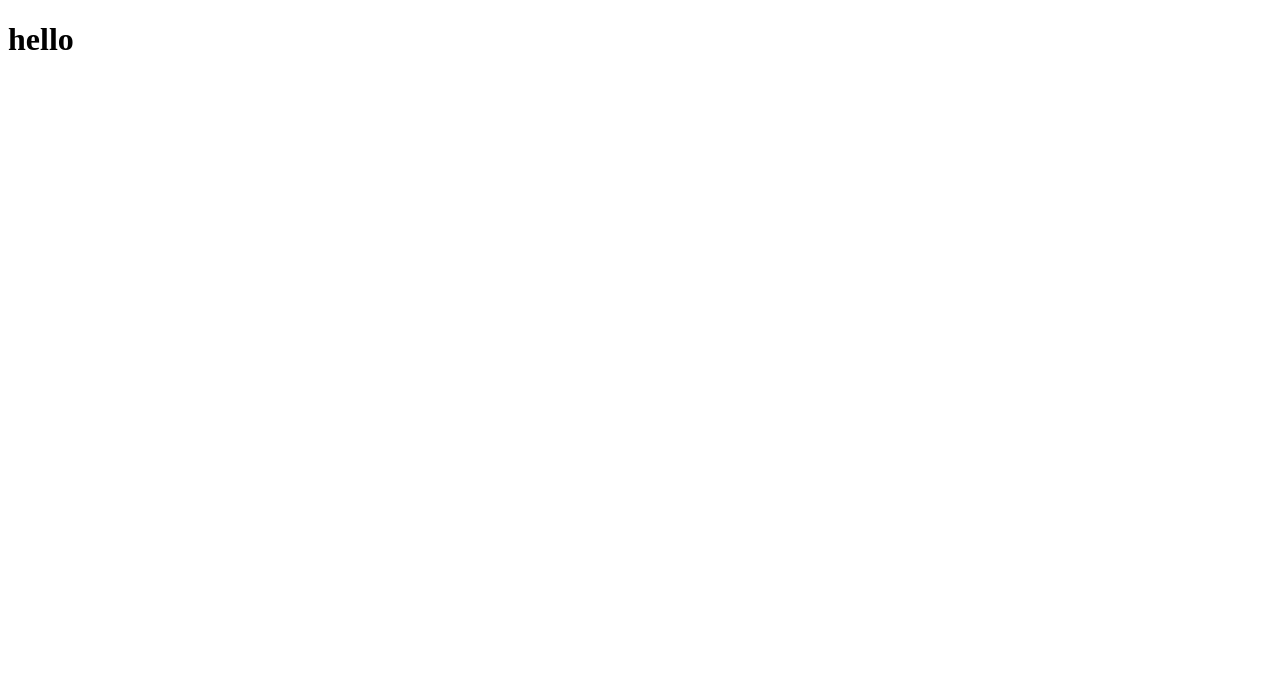
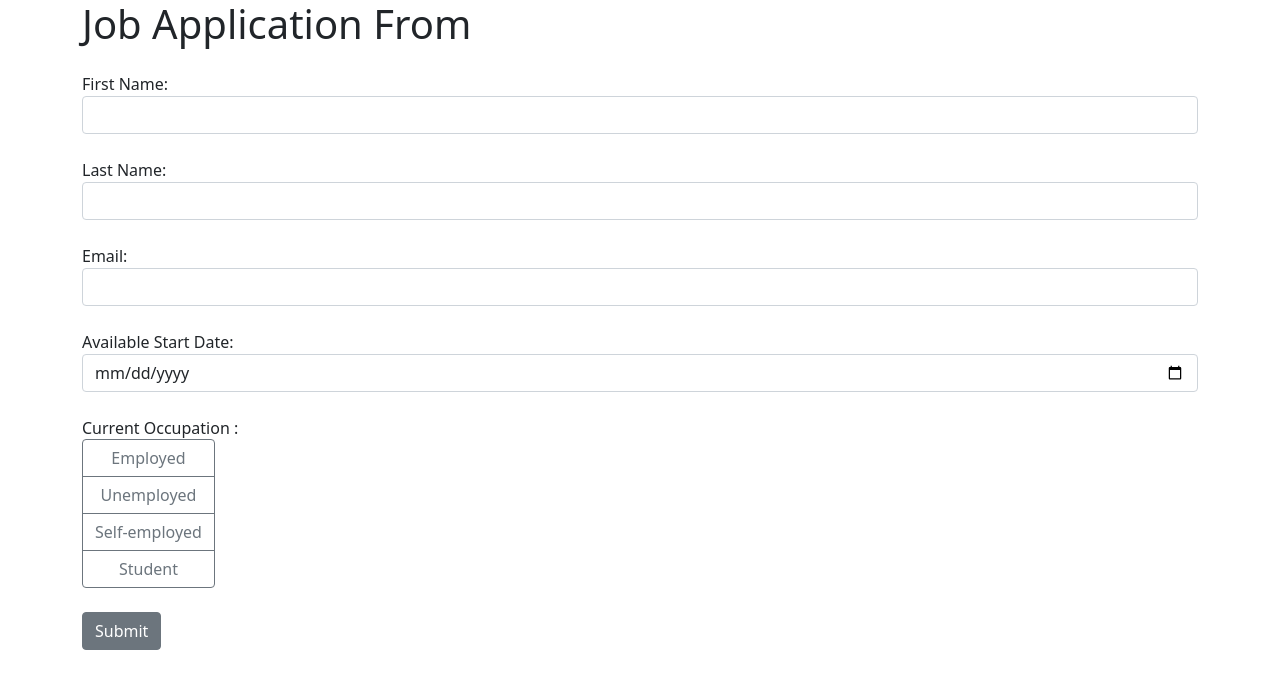
Before and after one commit to techwitlawri/Job-Application-with-Django, a Django app: page / in a window 1280 px wide. Before the commit the part shown is almost empty. Shown: the top 689 px of the page. Run offline with Django 5.2, Linux system fonts and the light colour scheme.

Commit message:
created a form model

```diff
--- a/job_application/templates/index.html
+++ b/job_application/templates/index.html
@@ -2,10 +2,61 @@
 <html lang="en">
 <head>
     <meta charset="UTF-8">
-    <meta name="viewport" content="width=device-width, initial-scale=1.0">
+    <meta name="viewport" content="width=device-width, initial-scale=1.0, shrink-to-fit=no">
     <title>Document</title>
+    <link rel="stylesheet" href="https://cdn.jsdelivr.net/npm/bootstrap@5.1.3/dist/css/bootstrap.min.css">
 </head>
-<body>
-    <h1>hello</h1>
-</body>
+    <body>
+        <div class="container">
+            <h1 class=" mt -4 mb-4">Job Application From</h1>
+            <form action="" method="post">
+                {% csrf_token %}
+                <div class= "form-group mb-4">
+                    <label for="first_name">First Name:</label>
+                    <input class= "form-control" type="text" id="first_name" name="first_name" required>
+                </div>
+                <div class= "form-group mb-4">
+                    <label for="last_name">Last Name:</label>
+                    <input class= "form-control"  type="text" id="last_name" name="last_name" required>
+                </div>
+                <div class= "form-group mb-4">
+                    <label for="email">Email:</label>
+                    <input class= "form-control"  type="email" id="email" name="email" required>
+                </div>
+                <div class= "form-group mb-4">
+                    <label for="date">Available Start Date:</label>
+                    <input class= "form-control"  type="date" id="date" name="date" required>
+                </div>
+                <div class= "form-group mb-4">
+                    <label for="">Current Occupation :</label>
+                    <br>
+                    <div=  class="btn-group-vertical " id="occupation">
+                        <input class= "btn-check form-control" type="radio" id="employed" name="occupation" value="employed" required>
+                        <label  class= "btn btn-outline-secondary" for="employed">Employed</label>
+
+                        <input  class= "btn-check form-control" type="radio" id="unemployed" name="occupation"value="unemployed" required>
+                        <label  class= "btn btn-outline-secondary" for="unemployed">Unemployed</label>
+
+                        <input  class= "btn-check form-control" type="radio" id="self-employed" name="occupation" value="self-employed" required>
+                        <label class= "btn btn-outline-secondary" for="self-employed">Self-employed</label>
+
+                        <input  class= "btn-check form-control" type="radio" id="student" name="occupation" value="student" required>
+                        <label  class= "btn btn-outline-secondary" for="student">Student</label>
+                    </div>
+                    <button class="btn btn-secondary mb-4" type="submit">Submit</button>
+
+                    {% if messages %}
+                    <div class=" alert alert-success">
+                        {% for message in messages %}
+                            {{ message }}
+                        {% endfor%}
+                    </div>
+                    {% endif %}
+
+                </div>
+            </form>
+        </div>
+        <script src="https://code.jquery.com/jquery-3.6.0.min.js"></script>
+        <script src="https://cdn.jsdelivr.net/npm/bootstrap@5.1.3/dist/js/bootstrap.min.js"></script>
+    </body>
 </html>
--- a/job_application/views.py
+++ b/job_application/views.py
@@ -1,4 +1,15 @@
 from django.shortcuts import render
+from .forms import ApplicationForm
 
 def index(request):
+    if request.method == "POST":
+        form = ApplicationForm(request.POST)
+        if form.is_valid():
+            first_name = form.cleaned_data["first_name"]
+            last_name = form.cleaned_data["last_name"]
+            email = form.cleaned_data["email"]
+            date = form.cleaned_data["date"]
+            occupation = form.cleaned_data["occupation"]
+            print(first_name)
+
     return render(request, "index.html")
```
Also changed, not shown: job_application/forms.py (added, +9 -0 lines).
